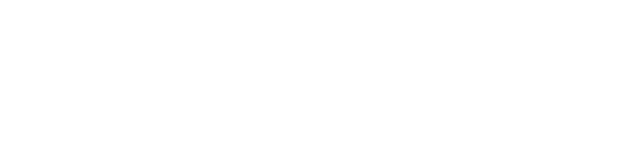
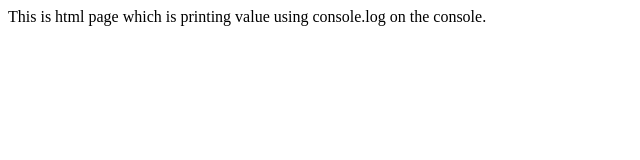
Before and after one commit to Yash-Gujar/ConsoleWebApp, a plain HTML site: page Index.html in a window 1280 px wide. Shown: the whole page, without its empty margins (0-640 px from the left). Drawn offline with Linux system fonts and the light colour scheme.

Commit message:
Add files via upload

```diff
--- a/Index.html
+++ b/Index.html
@@ -11,6 +11,7 @@
         </script>
     </head>
     <body onload="myFunction()">
-
+		<p> This is html page  which is printing value using console.log on the console.
+		</p>
     </body>
 </html>
```
